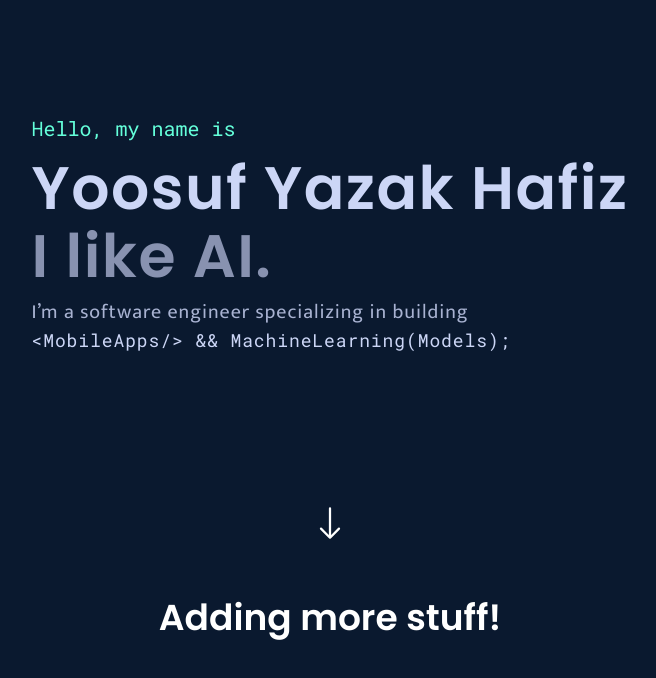
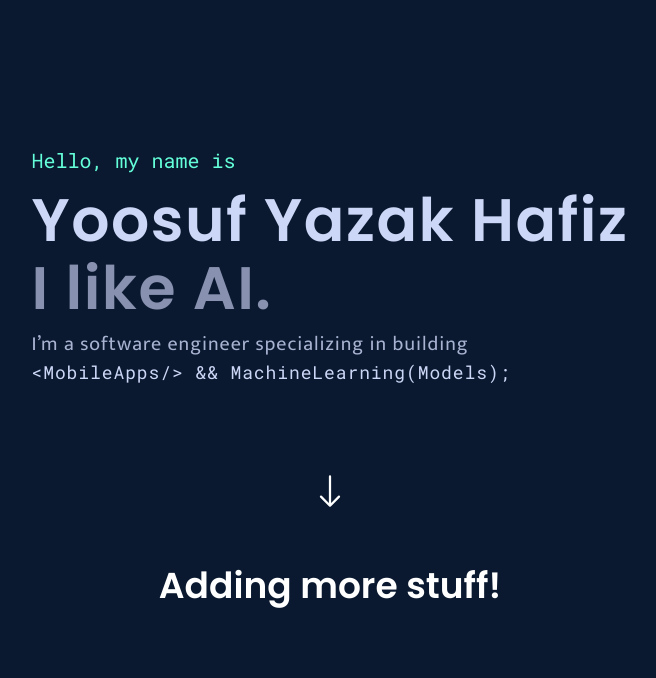
Before and after one commit to Oreofreakshake/Portfolio, a Vue app: page / in a window 1280 px wide. Shown: the top 678 px of the page, without its empty margins (310-966 px from the left). Built offline with nearby package versions, Linux system fonts and the light colour scheme.

Commit message:
removed some paddings

```diff
--- a/src/views/Home.vue
+++ b/src/views/Home.vue
@@ -9,7 +9,7 @@
         <h1 class="text-xl font-mukta tracking-wider text-greyBlue text-lightslate md:mt-1 mt-2">I’m a software engineer specializing in building </h1>
         <h1 class="text-lg  tracking-wider text-greyBlue text-lightestslate font-mono md:mt-0 mt-1"> {{"<MobileApps/> && MachineLearning(Models);"}}</h1>
         <!-- <h1 class="text-lg font-poppins text-slate">Currently, I'm focused on building accessible, human-centered products BML.</h1>-->
-        <div class="py-8"></div>
+
           <div class="w-full text-greyBlue text-4xl mt-24 flex justify-center animate-bounce">
           <svg stroke="text" fill="white" stroke-width="0" viewBox="0 0 16 16" class="inline-block" height="1em" width="1em" xmlns="http://www.w3.org/2000/svg"><path fill-rule="evenodd" d="M8 1a.5.5 0 0 1 .5.5v11.793l3.146-3.147a.5.5 0 0 1 .708.708l-4 4a.5.5 0 0 1-.708 0l-4-4a.5.5 0 0 1 .708-.708L7.5 13.293V1.5A.5.5 0 0 1 8 1z"></path></svg>
           </div>
```
